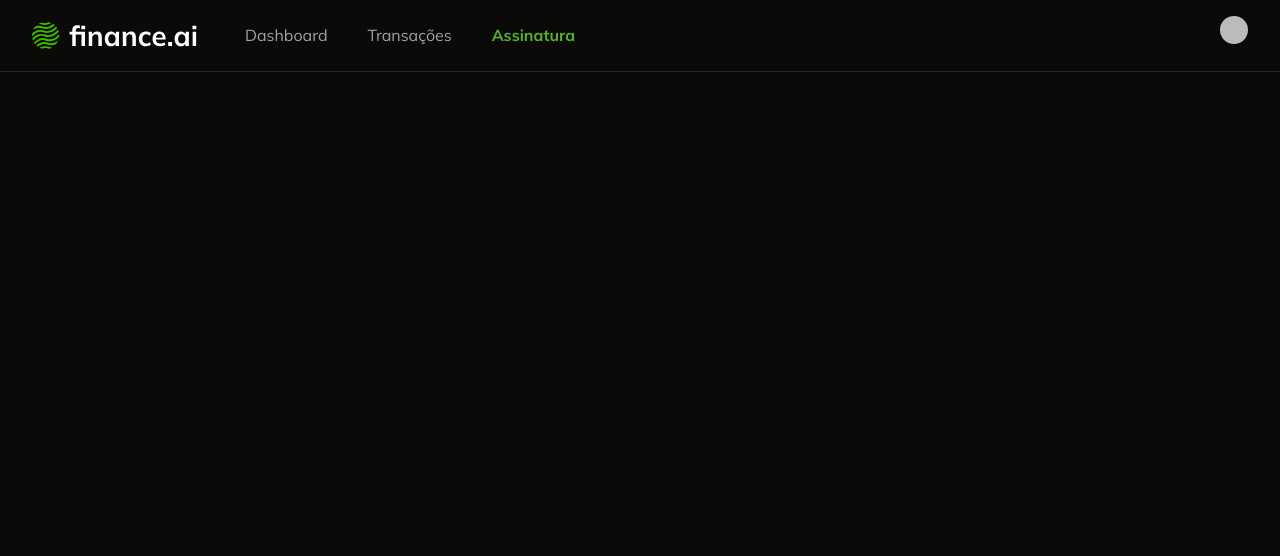
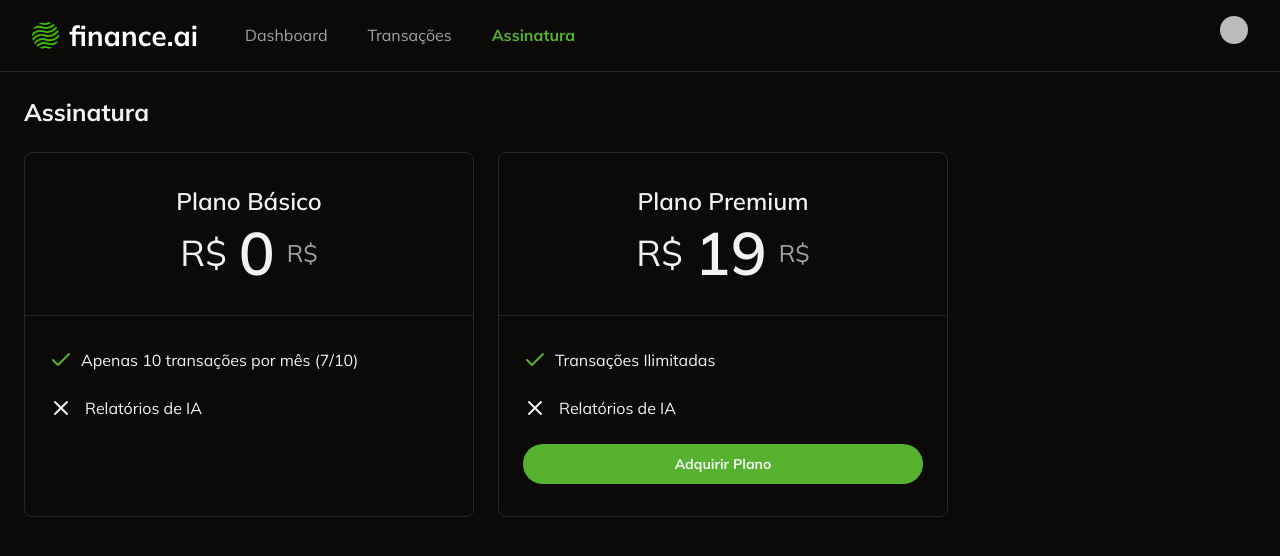
Before and after one commit to Roberteunapio/FinanceAi, a Next.js app: page /subscription in a window 1280 px wide. Shown: the top 556 px of the page. Built offline with nearby package versions, Linux system fonts and the light colour scheme; no server answers; sample sign-in values are in the browser's storage; some icons are missing.

Commit message:
feat: ensure user is redirected to stripe checkout when acquiring plan

```diff
--- a/app/_actions/upsert-transaction/index.ts
+++ b/app/_actions/upsert-transaction/index.ts
@@ -34,4 +34,5 @@ export const upsertTransaction = async (params: UpsertTransactionParams) => {
     },
   });
   revalidatePath("/transactions");
+  revalidatePath("/");
 };
--- a/app/_data/get-dashboard/index.ts
+++ b/app/_data/get-dashboard/index.ts
@@ -11,8 +11,8 @@ export const getDashboard = async (month: string) => {
   const where = {
     userId,
     date: {
-      gte: new Date(`2024-${month}-01`),
-      lt: new Date(`2024-${month}-31`),
+      gte: new Date(`${new Date().getFullYear()}-${month}-01`),
+      lt: new Date(`${new Date().getFullYear()}-${month}-31`),
     },
   };
   const depositsTotal = Number(
--- /dev/null
+++ b/app/subscription/_actions/create-checkout/index.ts
@@ -0,0 +1,35 @@
+"use server";
+
+import { auth } from "@clerk/nextjs/server";
+import Stripe from "stripe";
+
+export const createStripeCheckout = async () => {
+  const { userId } = await auth();
+  if (!userId) {
+    throw new Error("Unauthorized");
+  }
+  if (!process.env.STRIPE_SECRET_KEY) {
+    throw new Error("Stripe secret key not found");
+  }
+  const stripe = new Stripe(process.env.STRIPE_SECRET_KEY as string, {
+    apiVersion: "2024-10-28.acacia",
+  });
+  const session = await stripe.checkout.sessions.create({
+    payment_method_types: ["card"],
+    mode: "subscription",
+    success_url: "http://localhost:3000",
+    cancel_url: "http://localhost:3000",
+    subscription_data: {
+      metadata: {
+        clerk_user_id: userId,
+      },
+    },
+    line_items: [
+      {
+        price: process.env.STRIPE_PREMIUM_PLAN_PRICE_ID,
+        quantity: 1,
+      },
+    ],
+  });
+  return { sessionId: session.id };
+};
--- /dev/null
+++ b/app/subscription/_components/app/subscription/_components/acquire-plan-button.tsx
@@ -0,0 +1,31 @@
+"use client";
+
+import { Button } from "@/app/_components/ui/button";
+import { createStripeCheckout } from "@/app/subscription/_actions/create-checkout";
+import { loadStripe } from "@stripe/stripe-js";
+
+const AcquirePlanButton = () => {
+  const handleAcquirePlanClick = async () => {
+    const { sessionId } = await createStripeCheckout();
+    if (!process.env.NEXT_PUBLIC_STRIPE_PUBLISHABLE_KEY) {
+      throw new Error("Stripe publishable key not found");
+    }
+    const stripe = await loadStripe(
+      process.env.NEXT_PUBLIC_STRIPE_PUBLISHABLE_KEY,
+    );
+    if (!stripe) {
+      throw new Error("Stripe not found");
+    }
+    await stripe.redirectToCheckout({ sessionId });
+  };
+  return (
+    <Button
+      className="w-full rounded-full font-bold"
+      onClick={handleAcquirePlanClick}
+    >
+      Adquirir Plano
+    </Button>
+  );
+};
+
+export default AcquirePlanButton;
--- a/app/subscription/page.tsx
+++ b/app/subscription/page.tsx
@@ -1,13 +1,71 @@
 import { auth } from "@clerk/nextjs/server";
 import Navbar from "../_components/navbar";
 import { redirect } from "next/navigation";
+import { Card, CardContent, CardHeader } from "../_components/ui/card";
+import { CheckIcon, XIcon } from "lucide-react";
+import AcquirePlanButton from "./_components/app/subscription/_components/acquire-plan-button";
 
 const SubscriptionPage = async () => {
   const { userId } = await auth();
   if (!userId) {
     redirect("/login");
   }
-  return <Navbar />;
+
+  return (
+    <>
+      <Navbar />
+      <div className="space-y-6 p-6">
+        <h1 className="text-2xl font-bold">Assinatura</h1>
+        <div className="flex gap-6">
+          <Card className="w-[450px]">
+            <CardHeader className="border-b border-solid py-8">
+              <h2 className="text-center text-2xl font-semibold">
+                Plano Básico
+              </h2>
+              <div className="flex items-center justify-center gap-3">
+                <span className="text-4xl">R$</span>
+                <span className="text-6xl font-semibold">0</span>
+                <span className="text-2xl text-muted-foreground">R$</span>
+              </div>
+            </CardHeader>
+            <CardContent className="space-y-6 py-8">
+              <div className="item-center flex gap-2">
+                <CheckIcon className="text-primary" />
+                <p>Apenas 10 transações por mês (7/10)</p>
+              </div>
+              <div className="item-center flex gap-3">
+                <XIcon />
+                <p>Relatórios de IA</p>
+              </div>
+            </CardContent>
+          </Card>
+          <Card className="w-[450px]">
+            <CardHeader className="border-b border-solid py-8">
+              <h2 className="text-center text-2xl font-semibold">
+                Plano Premium
+              </h2>
+              <div className="flex items-center justify-center gap-3">
+                <span className="text-4xl">R$</span>
+                <span className="text-6xl font-semibold">19</span>
+                <span className="text-2xl text-muted-foreground">R$</span>
+              </div>
+            </CardHeader>
+            <CardContent className="space-y-6 py-8">
+              <div className="item-center flex gap-2">
+                <CheckIcon className="text-primary" />
+                <p>Transações Ilimitadas</p>
+              </div>
+              <div className="item-center flex gap-3">
+                <XIcon />
+                <p>Relatórios de IA</p>
+              </div>
+              <AcquirePlanButton />
+            </CardContent>
+          </Card>
+        </div>
+      </div>
+    </>
+  );
 };
 
 export default SubscriptionPage;
--- a/package.json
+++ b/package.json
@@ -21,6 +21,7 @@
     "@radix-ui/react-scroll-area": "^1.2.3",
     "@radix-ui/react-select": "^2.1.6",
     "@radix-ui/react-slot": "^1.1.0",
+    "@stripe/stripe-js": "^4.9.0",
     "@tanstack/react-table": "^8.20.5",
     "class-variance-authority": "^0.7.0",
     "clsx": "^2.1.1",
@@ -35,6 +36,7 @@
     "react-hook-form": "^7.53.1",
     "react-number-format": "^5.4.2",
     "recharts": "^2.15.1",
+    "stripe": "^17.3.1",
     "tailwind-merge": "^2.5.4",
     "tailwindcss-animate": "^1.0.7",
     "zod": "^3.23.8"
```
Also changed, not shown: 1 other file (tests, documents, lock files or other folders).
